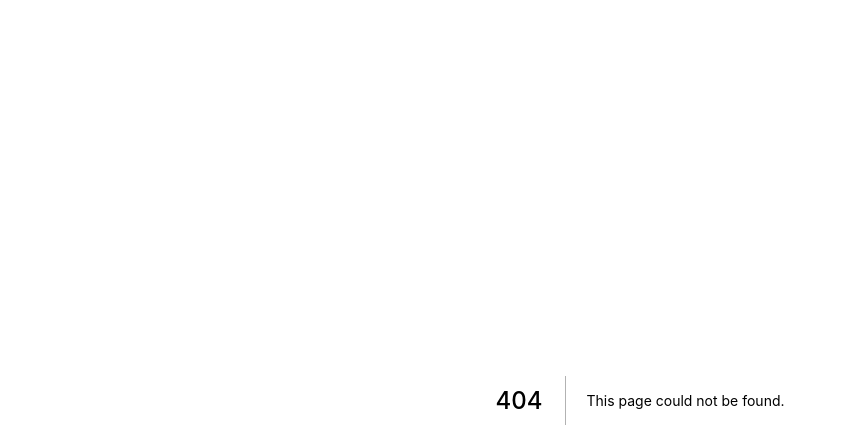
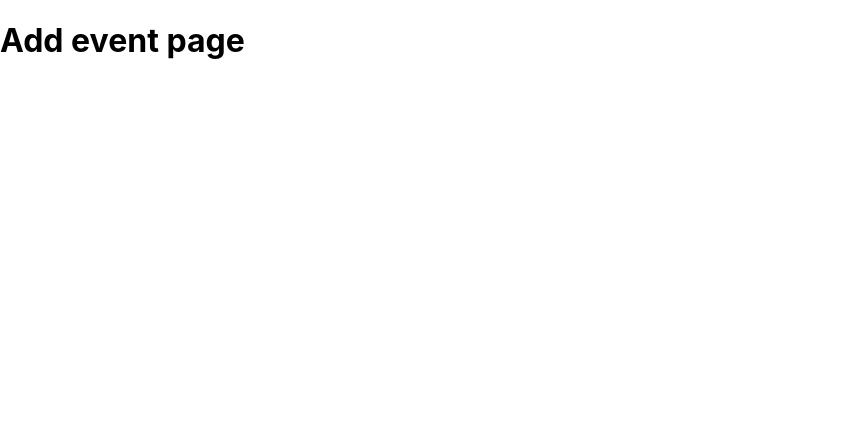
Before and after one commit to Ragavendravignesh/dj-events-frontend, a Next.js app: page /events/add in a window 1280 px wide. Before the commit this address had no page. Shown: the top 448 px of the page, without its empty margins (0-847 px from the left). Built offline with nearby package versions, Linux system fonts and the light colour scheme.

Commit message:
Pages and router

```diff
--- /dev/null
+++ b/pages/events/add.js
@@ -0,0 +1,7 @@
+export default function AddEvent() {
+    return (
+        <div>
+            <h1>Add event page</h1>
+        </div>
+    )
+}
```
Also changed, not shown: pages/about.js (added, +7 -0 lines), pages/events/[slug].js (added, +7 -0 lines), pages/events/index.js (added, +7 -0 lines).
